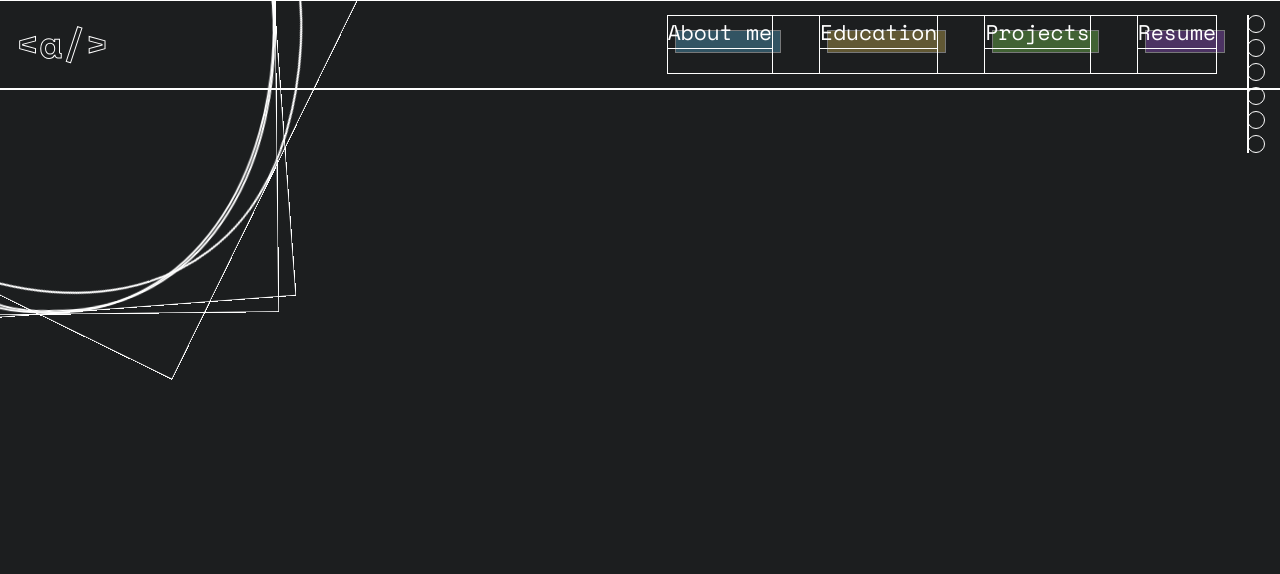
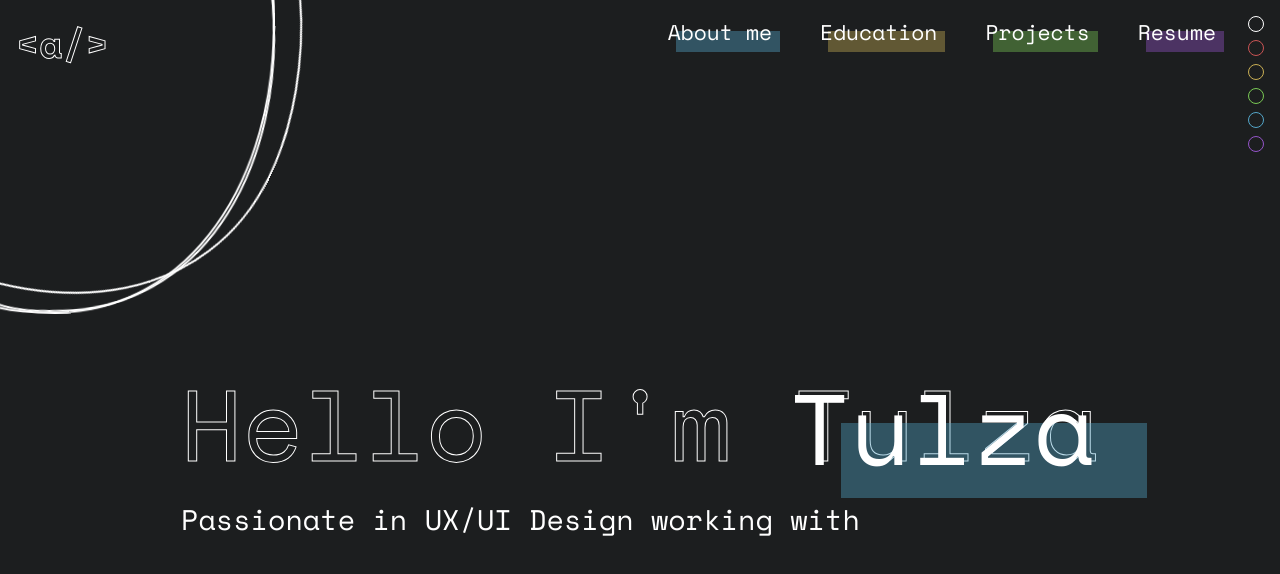
Before and after one commit to tulza/Tulza-dev-old, a React (Vite) app: page / in a window 1280 px wide. Shown: the top 574 px of the page. Built offline with nearby package versions, Linux system fonts and the light colour scheme.

Commit message:
center text

```diff
--- /dev/null
+++ b/src/Components/Section.jsx
@@ -0,0 +1,12 @@
+import clsx from "clsx";
+import React from "react";
+
+const Section = ({ children, classname }) => {
+  return (
+    <div className={clsx("relative flex h-[100vh] w-full flex-col", classname)}>
+      <code>{children}</code>
+    </div>
+  );
+};
+
+export default Section;
--- a/src/Components/pages/Introduction.jsx
+++ b/src/Components/pages/Introduction.jsx
@@ -2,6 +2,12 @@ import React from "react";
 import { blob } from "../svg/ImageImport.jsx";
 import { easeIn, motion } from "framer-motion";
 import clsx from "clsx";
+import Section from "../Section.jsx";
+import AnimatedText from "../AnimatedText.jsx";
+
+const highlightBox = {
+  hovered: { height: "25%" },
+};
 
 const A = () => {
   return (
@@ -66,35 +72,32 @@ const Blobs = () => {
 };
 
 const CircleLine = () => {
-  const Circle = ({ color }) => {
-    const stroke = `outline-${color}`;
+  const Circle = ({ stroke, fill }) => {
     return (
       <motion.div
         className={clsx(
-          "aspect-square w-4 cursor-pointer rounded-full outline outline-1",
+          "border-1 aspect-square w-4 rounded-full border bg-transparent",
           stroke,
         )}
-      ></motion.div>
+        whileHover={{ backgroundColor: fill }}
+        transition={{ duration: 0.05 }}
+      />
     );
   };
   return (
     <div className="absolute right-8 top-4 flex w-0 flex-col gap-2">
       {/* uses tailwind config color */}
-      <Circle color="white" />
-      <Circle color="red" />
-      <Circle color="yellow" />
-      <Circle color="green" />
-      <Circle color="blue" />
-      <Circle color="purple" />
+      <Circle stroke="border-white" fill="#ffffff" />
+      <Circle stroke="border-red" fill="#c95454" />
+      <Circle stroke="border-yellow" fill="#c9af54" />
+      <Circle stroke="border-green" fill="#79c954" />
+      <Circle stroke="border-blue" fill="#54a6c9" />
+      <Circle stroke="border-purple" fill="#9554c9" />
     </div>
   );
 };
 
 const Navigation = () => {
-  const highlightBox = {
-    hovered: { height: "25%" },
-  };
-
   const Button = ({ title, highlight }) => {
     return (
       <>
@@ -129,14 +132,57 @@ const Navigation = () => {
 };
 
 const Introduction = () => {
+  const animation = {
+    visible: { x: 0, opacity: 1 },
+    hidden: { x: 20, opacity: 0 },
+  };
   return (
-    <div className="relative h-[100vh] w-full">
+    <div className="relative flex h-[100vh] w-full flex-col">
       {/* Header */}
-      <Blobs />
-      <CircleLine />
-      <Navigation />
+      <div>
+        <Blobs />
+        <CircleLine />
+        <Navigation />
+      </div>
       {/* centre */}
-      <div className="bg-white" />
+      <div className=" flex h-full items-center justify-center">
+        {/* Text */}
+        <div>
+          {/* big text */}
+          <div className="relative">
+            <AnimatedText
+              text="Hello I'm Tulza"
+              className="text-[100px]"
+              applyEachChar="text-transparent white-stroke"
+              variants={animation}
+              stagger={0.05}
+            />
+            <motion.div whileHover="hovered">
+              <AnimatedText
+                text="Tulza"
+                className="absolute right-1 top-1 z-10 cursor-pointer text-[100px]"
+                variants={animation}
+                stagger={0.1}
+                delay={0.75}
+              />
+              <motion.div
+                className="pointer-events-none absolute bottom-0 right-0 h-1/2 translate-x-[3rem] bg-blue text-[100px] text-transparent opacity-40"
+                variants={highlightBox}
+              >
+                {/* text here so that the highlight matches the text width */}
+                Tulza
+              </motion.div>
+            </motion.div>
+          </div>
+          <AnimatedText
+            className="text-2xl"
+            text="Passionate in UX/UI Design working with"
+            variants={animation}
+            stagger={0.025}
+            delay={1}
+          />
+        </div>
+      </div>
     </div>
   );
 };
--- a/src/style/fonts.css
+++ b/src/style/fonts.css
@@ -1,7 +1,7 @@
 * {
   color: var(--white);
   font-family: "Space Mono", monospace;
-  @apply outline outline-1;
+  /* @apply outline outline-1; */
 }
 
 .white-stroke {
```
Also changed, not shown: src/Components/AnimatedText.jsx (+6 -3 lines).
